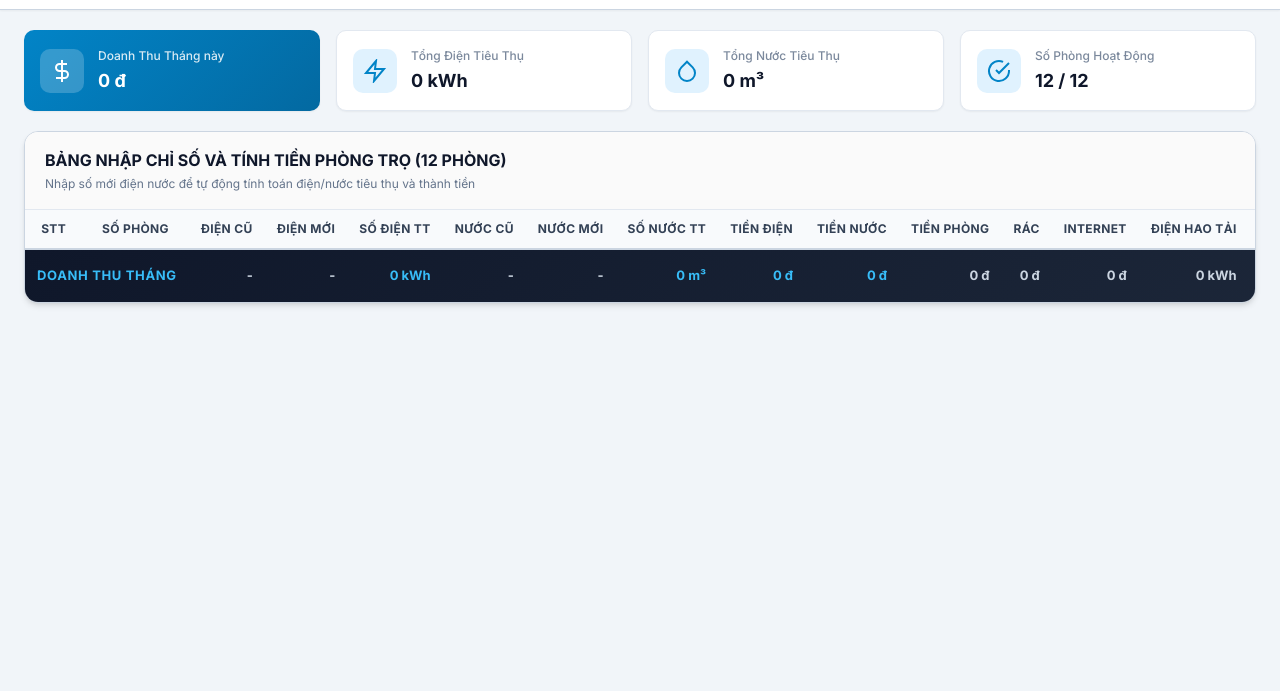
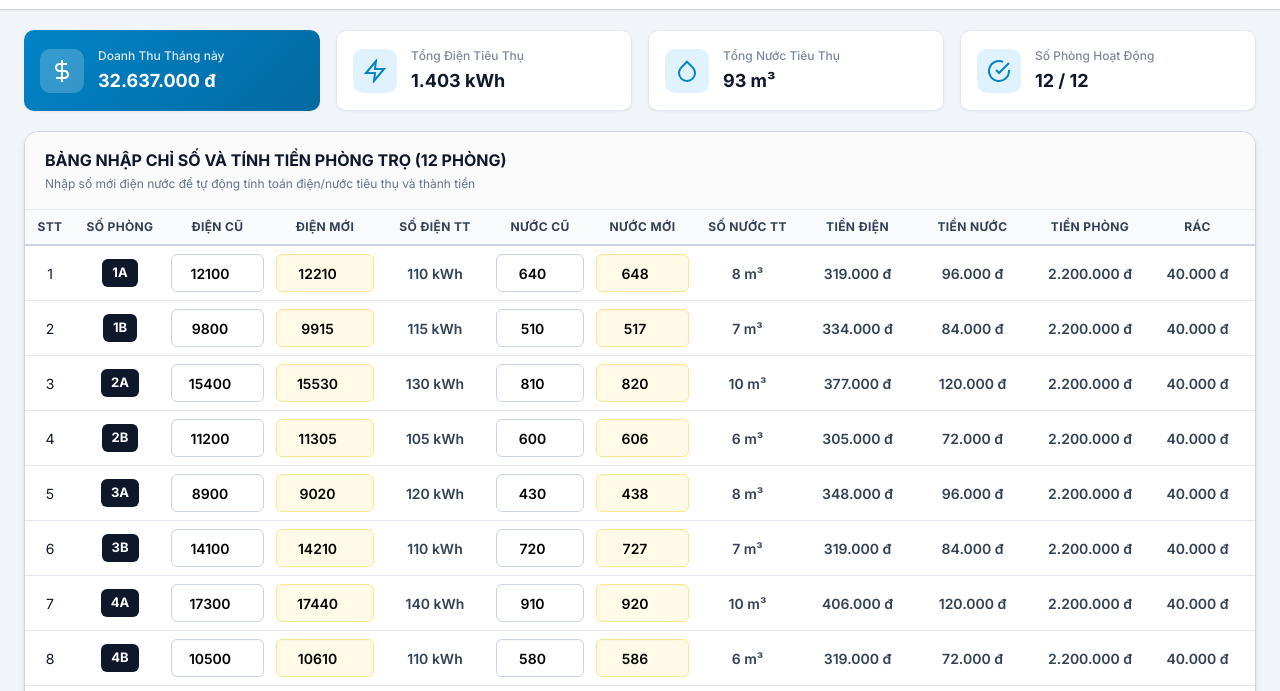
Before and after one commit to myheo0229/Project-tools-phongtro, a website: page src/input/index.html in a window 1280 px wide. Shown: the part 78-769 px from the top of the page. Drawn offline with Linux system fonts and the light colour scheme.

Commit message:
fix ui nhập dữ liệu

```diff
--- a/src/input/index.html
+++ b/src/input/index.html
@@ -149,6 +149,24 @@
 
           <div class="table-wrapper">
             <table class="data-table" id="rooms-table">
+              <colgroup>
+                <col style="width: 50px;">   <!-- STT -->
+                <col style="width: 90px;">   <!-- Số Phòng -->
+                <col style="width: 105px;">  <!-- Điện Cũ -->
+                <col style="width: 110px;">  <!-- Điện Mới -->
+                <col style="width: 110px;">  <!-- Số Điện TT -->
+                <col style="width: 100px;">  <!-- Nước Cũ -->
+                <col style="width: 105px;">  <!-- Nước Mới -->
+                <col style="width: 105px;">  <!-- Số Nước TT -->
+                <col style="width: 115px;">  <!-- Tiền Điện -->
+                <col style="width: 115px;">  <!-- Tiền Nước -->
+                <col style="width: 120px;">  <!-- Tiền Phòng -->
+                <col style="width: 95px;">   <!-- Rác -->
+                <col style="width: 95px;">   <!-- Internet -->
+                <col style="width: 100px;">  <!-- Điện Hao Tải -->
+                <col style="width: 115px;">  <!-- Tiền Hao Tải -->
+                <col style="width: 155px;">  <!-- Tổng Cộng -->
+              </colgroup>
               <thead>
                 <tr>
                   <th class="col-stt">STT</th>
@@ -166,7 +184,6 @@
                   <th class="col-money">Internet</th>
                   <th class="col-kwh">Điện Hao Tải</th>
                   <th class="col-money">Tiền Hao Tải</th>
-                  <th class="col-money">Nợ Cũ</th>
                   <th class="col-money col-total">Tổng Cộng</th>
                 </tr>
               </thead>
@@ -189,7 +206,6 @@
                   <td class="summary-val" id="sum-internet">0 đ</td>
                   <td class="summary-val" id="sum-hao-tai-kwh">0 kWh</td>
                   <td class="summary-val" id="sum-tien-hao-tai">0 đ</td>
-                  <td class="summary-val" id="sum-no-cu">0 đ</td>
                   <td class="summary-val grand-total" id="grand-total-revenue">0 đ</td>
                 </tr>
               </tfoot>
--- a/src/input/renderer.js
+++ b/src/input/renderer.js
@@ -1,26 +1,28 @@
 /* ============================================================
-   RENDERER.JS - LOGIC MÀN HÌNH NHẬP LIỆU
+   RENDERER.JS - LOGIC MÀN HÌNH NHẬP LIỆU (TÍNH TOÁN VỚI CALC.JS)
    ============================================================ */
 
-// Cấu hình mặc định nếu chưa có file
+// Cấu hình mặc định
 let appSettings = {
   dienThoai: "0982 141 407",
   giaPhong: 2200000,
   giaDien: 2900,
   giaNuoc: 12000,
-  rac: 40000,
-  internet: 24000,
-  tileHaoTai: 0.07
+  tienRac: 40000,
+  tienInternet: 24000,
+  tyLeHaoTai: 0.07
 };
 
-// Danh sách 12 phòng mặc định
-const DEFAULT_ROOM_NAMES = [
-  "1A", "1B", "2A", "2B", "3A", "3B",
-  "4A", "4B", "5A", "5B", "6A", "6B"
-];
+// Dữ liệu mẫu 12 phòng
+let roomsData = [];
 
-// Dữ liệu chỉ số các phòng hiện tại
-let roomsData = [];
+/**
+ * Format số có dấu chấm phân cách hàng nghìn (VD: 14110 -> 14.110)
+ */
+function formatNumber(num) {
+  if (num === null || num === undefined || isNaN(num)) return '0';
+  return Number(num).toLocaleString('vi-VN');
+}
 
 // Khởi tạo ứng dụng
 document.addEventListener('DOMContentLoaded', () => {
@@ -51,9 +53,9 @@
   document.getElementById('set-giaPhong').value = appSettings.giaPhong;
   document.getElementById('set-giaDien').value = appSettings.giaDien;
   document.getElementById('set-giaNuoc').value = appSettings.giaNuoc;
-  document.getElementById('set-rac').value = appSettings.rac;
-  document.getElementById('set-internet').value = appSettings.internet;
-  document.getElementById('set-tileHaoTai').value = (appSettings.tileHaoTai * 100).toFixed(1);
+  document.getElementById('set-rac').value = appSettings.tienRac;
+  document.getElementById('set-internet').value = appSettings.tienInternet;
+  document.getElementById('set-tileHaoTai').value = (appSettings.tyLeHaoTai * 100).toFixed(1);
   document.getElementById('set-dienThoai').value = appSettings.dienThoai;
 }
 
@@ -62,32 +64,40 @@
  */
 function loadRoomsForMonth(monthYearStr) {
   const sampleData = [
-    { phong: "1A", dienCu: 12100, dienMoi: 12210, nuocCu: 640, nuocMoi: 648, noCu: 0 },
-    { phong: "1B", dienCu: 9800,  dienMoi: 9915,  nuocCu: 510, nuocMoi: 517, noCu: 0 },
-    { phong: "2A", dienCu: 15400, dienMoi: 15530, nuocCu: 810, nuocMoi: 820, noCu: 150000 },
-    { phong: "2B", dienCu: 11200, dienMoi: 11305, nuocCu: 600, nuocMoi: 606, noCu: 0 },
-    { phong: "3A", dienCu: 8900,  dienMoi: 9020,  nuocCu: 430, nuocMoi: 438, noCu: 0 },
-    { phong: "3B", dienCu: 14100, dienMoi: 14210, nuocCu: 720, nuocMoi: 727, noCu: 0 },
-    { phong: "4A", dienCu: 17300, dienMoi: 17440, nuocCu: 910, nuocMoi: 920, noCu: 0 },
-    { phong: "4B", dienCu: 10500, dienMoi: 10610, nuocCu: 580, nuocMoi: 586, noCu: 0 },
-    { phong: "5A", dienCu: 13300, dienMoi: 13415, nuocCu: 690, nuocMoi: 698, noCu: 0 },
-    { phong: "5B", dienCu: 16200, dienMoi: 16325, nuocCu: 850, nuocMoi: 859, noCu: 0 },
-    { phong: "6A", dienCu: 12800, dienMoi: 12910, nuocCu: 670, nuocMoi: 676, noCu: 0 },
-    { phong: "6B", dienCu: 13336, dienMoi: 13449, nuocCu: 760, nuocMoi: 768, noCu: 0 }
+    { phong: "1A", dienCu: 12100, dienMoi: 12210, nuocCu: 640, nuocMoi: 648 },
+    { phong: "1B", dienCu: 9800,  dienMoi: 9915,  nuocCu: 510, nuocMoi: 517 },
+    { phong: "2A", dienCu: 15400, dienMoi: 15530, nuocCu: 810, nuocMoi: 820 },
+    { phong: "2B", dienCu: 11200, dienMoi: 11305, nuocCu: 600, nuocMoi: 606 },
+    { phong: "3A", dienCu: 8900,  dienMoi: 9020,  nuocCu: 430, nuocMoi: 438 },
+    { phong: "3B", dienCu: 14100, dienMoi: 14210, nuocCu: 720, nuocMoi: 727 },
+    { phong: "4A", dienCu: 17300, dienMoi: 17440, nuocCu: 910, nuocMoi: 920 },
+    { phong: "4B", dienCu: 10500, dienMoi: 10610, nuocCu: 580, nuocMoi: 586 },
+    { phong: "5A", dienCu: 13300, dienMoi: 13415, nuocCu: 690, nuocMoi: 698 },
+    { phong: "5B", dienCu: 16200, dienMoi: 16325, nuocCu: 850, nuocMoi: 859 },
+    { phong: "6A", dienCu: 12800, dienMoi: 12910, nuocCu: 670, nuocMoi: 676 },
+    { phong: "6B", dienCu: 13336, dienMoi: 13449, nuocCu: 760, nuocMoi: 768 }
   ];
 
-  roomsData = sampleData;
+  roomsData = sampleData.map(r => ({
+    ...r,
+    tienPhong: r.tienPhong || appSettings.giaPhong
+  }));
+
   renderTableRows();
 }
 
 /**
- * Render 12 dòng vào Bảng nhập dữ liệu
+ * Render 12 dòng vào Bảng nhập dữ liệu (gọi calcAllRooms từ calc.js)
  */
 function renderTableRows() {
   const tbody = document.getElementById('rooms-table-body');
   tbody.innerHTML = '';
 
-  let grandTotalRevenue = 0;
+  // Sử dụng calcAllRooms từ calc.js
+  const calcResult = typeof calcAllRooms === 'function'
+    ? calcAllRooms(roomsData, appSettings)
+    : { rooms: [], tongDoanhThu: 0 };
+
   let totalDienKwh = 0;
   let totalNuocKhoi = 0;
 
@@ -98,89 +108,77 @@
   let sumInternet = 0;
   let sumHaoTaiKwh = 0;
   let sumTienHaoTai = 0;
-  let sumNoCu = 0;
 
-  roomsData.forEach((room, index) => {
-    // Gọi calc.js để tính toán
-    const calc = calculateRoom(room, appSettings);
+  calcResult.rooms.forEach((roomCalc, index) => {
+    totalDienKwh += roomCalc.dienKwh;
+    totalNuocKhoi += roomCalc.nuocKhoi;
 
-    grandTotalRevenue += calc.tongCong;
-    totalDienKwh += calc.dienKwh;
-    totalNuocKhoi += calc.nuocKhoi;
-
-    sumTienDien += calc.tienDien;
-    sumTienNuoc += calc.tienNuoc;
-    sumTienPhong += calc.tienPhong;
-    sumRac += calc.rac;
-    sumInternet += calc.internet;
-    sumHaoTaiKwh += calc.haoTaiKwh;
-    sumTienHaoTai += calc.tienHaoTai;
-    sumNoCu += (calc.noCu || 0);
+    sumTienDien += roomCalc.tienDien;
+    sumTienNuoc += roomCalc.tienNuoc;
+    sumTienPhong += roomCalc.tienPhong;
+    sumRac += roomCalc.rac;
+    sumInternet += roomCalc.internet;
+    sumHaoTaiKwh += roomCalc.haoTaiKwh;
+    sumTienHaoTai += roomCalc.tienHaoTai;
 
     const tr = document.createElement('tr');
     tr.innerHTML = `
-      <td class="col-stt center">${index + 1}</td>
-      <td class="col-phong center"><span class="room-badge">${calc.phong}</span></td>
+      <td class="col-stt">${index + 1}</td>
+      <td class="col-phong"><span class="room-badge">${roomCalc.phong}</span></td>
 
       <!-- Điện Cũ -->
       <td class="col-meter">
-        <input type="number" class="table-input" value="${calc.dienCu}" onchange="updateRoomData(${index}, 'dienCu', this.value)">
+        <input type="number" class="table-input" value="${roomCalc.dienCu}" onchange="updateRoomData(${index}, 'dienCu', this.value)">
       </td>
       <!-- Điện Mới -->
       <td class="col-meter">
-        <input type="number" class="table-input editable-meter" value="${calc.dienMoi}" onchange="updateRoomData(${index}, 'dienMoi', this.value)" onkeyup="updateRoomData(${index}, 'dienMoi', this.value)">
+        <input type="number" class="table-input editable-meter" value="${roomCalc.dienMoi}" onchange="updateRoomData(${index}, 'dienMoi', this.value)" onkeyup="updateRoomData(${index}, 'dienMoi', this.value)">
       </td>
       <!-- Số Điện Tiêu Thụ -->
-      <td class="col-kwh right val-calc">${calc.dienKwh} kWh</td>
+      <td class="col-kwh val-calc">${formatNumber(roomCalc.dienKwh)} kWh</td>
 
       <!-- Nước Cũ -->
       <td class="col-meter">
-        <input type="number" class="table-input" value="${calc.nuocCu}" onchange="updateRoomData(${index}, 'nuocCu', this.value)">
+        <input type="number" class="table-input" value="${roomCalc.nuocCu}" onchange="updateRoomData(${index}, 'nuocCu', this.value)">
       </td>
       <!-- Nước Mới -->
       <td class="col-meter">
-        <input type="number" class="table-input editable-meter" value="${calc.nuocMoi}" onchange="updateRoomData(${index}, 'nuocMoi', this.value)" onkeyup="updateRoomData(${index}, 'nuocMoi', this.value)">
+        <input type="number" class="table-input editable-meter" value="${roomCalc.nuocMoi}" onchange="updateRoomData(${index}, 'nuocMoi', this.value)" onkeyup="updateRoomData(${index}, 'nuocMoi', this.value)">
       </td>
       <!-- Số Nước Tiêu Thụ -->
-      <td class="col-kwh right val-calc">${calc.nuocKhoi} m³</td>
+      <td class="col-kwh val-calc">${formatNumber(roomCalc.nuocKhoi)} m³</td>
 
-      <!-- Kết quả tính toán thành tiền -->
-      <td class="col-money right val-calc">${formatCurrency(calc.tienDien)} đ</td>
-      <td class="col-money right val-calc">${formatCurrency(calc.tienNuoc)} đ</td>
-      <td class="col-money right val-calc">${formatCurrency(calc.tienPhong)} đ</td>
-      <td class="col-money right val-calc">${formatCurrency(calc.rac)} đ</td>
-      <td class="col-money right val-calc">${formatCurrency(calc.internet)} đ</td>
-      <td class="col-kwh right val-calc">${calc.haoTaiKwh}</td>
-      <td class="col-money right val-calc">${formatCurrency(calc.tienHaoTai)} đ</td>
-
-      <!-- Nợ Cũ -->
-      <td class="col-money">
-        <input type="number" class="table-input" value="${calc.noCu || 0}" onchange="updateRoomData(${index}, 'noCu', this.value)">
-      </td>
+      <!-- Kết quả tính từ calc.js -->
+      <td class="col-money val-calc">${formatNumber(roomCalc.tienDien)} đ</td>
+      <td class="col-money val-calc">${formatNumber(roomCalc.tienNuoc)} đ</td>
+      <td class="col-money val-calc">${formatNumber(roomCalc.tienPhong)} đ</td>
+      <td class="col-money val-calc">${formatNumber(roomCalc.rac)} đ</td>
+      <td class="col-money val-calc">${formatNumber(roomCalc.internet)} đ</td>
+      <td class="col-kwh val-calc">${formatNumber(roomCalc.haoTaiKwh)}</td>
+      <td class="col-money val-calc">${formatNumber(roomCalc.tienHaoTai)} đ</td>
 
       <!-- Tổng Cộng -->
-      <td class="col-total right val-total">${formatCurrency(calc.tongCong)} đ</td>
+      <td class="col-total val-total">${formatNumber(roomCalc.tongCong)} đ</td>
     `;
     tbody.appendChild(tr);
   });
 
   // Cập nhật dòng DOANH THU THÁNG (Footer)
-  document.getElementById('sum-dien-kwh').textContent = totalDienKwh + ' kWh';
-  document.getElementById('sum-nuoc-khoi').textContent = totalNuocKhoi + ' m³';
-  document.getElementById('sum-tien-dien').textContent = formatCurrency(sumTienDien) + ' đ';
-  document.getElementById('sum-tien-nuoc').textContent = formatCurrency(sumTienNuoc) + ' đ';
-  document.getElementById('sum-tien-phong').textContent = formatCurrency(sumTienPhong) + ' đ';
-  document.getElementById('sum-rac').textContent = formatCurrency(sumRac) + ' đ';
-  document.getElementById('sum-internet').textContent = formatCurrency(sumInternet) + ' đ';
-  document.getElementById('sum-hao-tai-kwh').textContent = sumHaoTaiKwh.toFixed(1) + ' kWh';
-  document.getElementById('sum-tien-hao-tai').textContent = formatCurrency(sumTienHaoTai) + ' đ';
-  document.getElementById('sum-no-cu').textContent = formatCurrency(sumNoCu) + ' đ';
-  document.getElementById('grand-total-revenue').textContent = formatCurrency(grandTotalRevenue) + ' đ';
+  document.getElementById('sum-dien-kwh').textContent = formatNumber(totalDienKwh) + ' kWh';
+  document.getElementById('sum-nuoc-khoi').textContent = formatNumber(totalNuocKhoi) + ' m³';
+  document.getElementById('sum-tien-dien').textContent = formatNumber(sumTienDien) + ' đ';
+  document.getElementById('sum-tien-nuoc').textContent = formatNumber(sumTienNuoc) + ' đ';
+  document.getElementById('sum-tien-phong').textContent = formatNumber(sumTienPhong) + ' đ';
+  document.getElementById('sum-rac').textContent = formatNumber(sumRac) + ' đ';
+  document.getElementById('sum-internet').textContent = formatNumber(sumInternet) + ' đ';
+  document.getElementById('sum-hao-tai-kwh').textContent = formatNumber(sumHaoTaiKwh.toFixed(1)) + ' kWh';
+  document.getElementById('sum-tien-hao-tai').textContent = formatNumber(sumTienHaoTai) + ' đ';
+  document.getElementById('grand-total-revenue').textContent = formatNumber(calcResult.tongDoanhThu) + ' đ';
 
   // Cập nhật các thẻ thông số nhanh (Stats Cards)
-  document.getElementById('stat-total-revenue').textContent = formatCurrency(grandTotalRevenue) + ' đ';
-  document.getElementById('stat-total-kwh').textContent = totalDienKwh + ' kWh';
-  document.getElementById('stat-total-water').textContent = totalNuocKhoi + ' m³';
+  document.getElementById('stat-total-revenue').textContent = formatNumber(calcResult.tongDoanhThu) + ' đ';
+  document.getElementById('stat-total-kwh').textContent = formatNumber(totalDienKwh) + ' kWh';
+  document.getElementById('stat-total-water').textContent = formatNumber(totalNuocKhoi) + ' m³';
 }
 
 /**
@@ -209,10 +207,15 @@
   appSettings.giaPhong = Number(document.getElementById('set-giaPhong').value) || 0;
   appSettings.giaDien = Number(document.getElementById('set-giaDien').value) || 0;
   appSettings.giaNuoc = Number(document.getElementById('set-giaNuoc').value) || 0;
-  appSettings.rac = Number(document.getElementById('set-rac').value) || 0;
-  appSettings.internet = Number(document.getElementById('set-internet').value) || 0;
-  appSettings.tileHaoTai = (Number(document.getElementById('set-tileHaoTai').value) || 0) / 100;
+  appSettings.tienRac = Number(document.getElementById('set-rac').value) || 0;
+  appSettings.tienInternet = Number(document.getElementById('set-internet').value) || 0;
+  appSettings.tyLeHaoTai = (Number(document.getElementById('set-tileHaoTai').value) || 0) / 100;
   appSettings.dienThoai = document.getElementById('set-dienThoai').value;
+
+  // Cập nhật lại giá phòng cho tất cả phòng nếu chưa có giá riêng
+  roomsData.forEach(r => {
+    r.tienPhong = appSettings.giaPhong;
+  });
 
   renderTableRows();
   showToast("Đã lưu thiết lập giá thành công!", 'success');
--- a/src/input/style.css
+++ b/src/input/style.css
@@ -1,6 +1,6 @@
 /* ============================================================
    STYLE.CSS - MÀN HÌNH NHẬP LIỆU QUẢN LÝ PHÒNG TRỌ
-   Thiết kế giao diện hiện đại, chuyên nghiệp & tối ưu trải nghiệm
+   Thiết kế giao diện hiện đại, kích thước ô lớn & chuẩn hóa alignment
    ============================================================ */
 
 :root {
@@ -20,7 +20,6 @@
   --bg-card: #ffffff;
   --bg-table-header: #f8fafc;
   --bg-input: #ffffff;
-  --bg-input-readonly: #f1f5f9;
 
   --text-main: #0f172a;
   --text-muted: #64748b;
@@ -72,7 +71,8 @@
   align-items: center;
   justify-content: space-between;
   gap: 20px;
-  sticky: top 0;
+  position: sticky;
+  top: 0;
   z-index: 100;
   box-shadow: var(--shadow-sm);
 }
@@ -302,7 +302,7 @@
 }
 
 /* ============================================================
-   DATA TABLE CARD
+   DATA TABLE CARD & FIXED TABLE LAYOUT
    ============================================================ */
 .table-card {
   background: var(--bg-card);
@@ -334,19 +334,24 @@
   max-width: 100%;
 }
 
+/* CỐ ĐỊNH KÍCH THƯỚC CỘT (TABLE-LAYOUT: FIXED) */
 .data-table {
   width: 100%;
+  table-layout: fixed; /* Khóa kích thước các cột không bị nhúc nhích khi gõ số */
   border-collapse: collapse;
-  text-align: left;
-  font-size: 13px;
-  min-width: 1300px;
+  text-align: center; /* CĂN GIỮA TẤT CẢ CÁC CỘT MẶC ĐỊNH */
+  font-size: 14px;
 }
 
 .data-table th,
 .data-table td {
-  padding: 10px 12px;
+  padding: 8px 6px;
   border-bottom: 1px solid var(--border-light);
   white-space: nowrap;
+  text-align: center; /* CĂN GIỮA NỘI DUNG */
+  vertical-align: middle;
+  overflow: hidden;
+  text-overflow: ellipsis;
 }
 
 .data-table th {
@@ -360,18 +365,15 @@
   position: sticky;
   top: 0;
   z-index: 10;
+  text-align: center;
 }
 
-/* Column width & alignments */
-.col-stt { width: 40px; text-align: center; }
-.col-phong { width: 90px; text-align: center; }
-.col-meter { width: 110px; text-align: right; }
-.col-money { width: 120px; text-align: right; }
-.col-kwh { width: 100px; text-align: right; }
-.col-total { width: 140px; text-align: right; }
-
-.data-table td.center { text-align: center; }
-.data-table td.right { text-align: right; }
+/* RIÊNG CỘT TỔNG CỘNG THÌ KHÔNG CẦN CĂN GIỮA (CĂN PHẢI) */
+.data-table th.col-total,
+.data-table td.col-total {
+  text-align: right;
+  padding-right: 12px;
+}
 
 .room-badge {
   display: inline-block;
@@ -383,18 +385,20 @@
   font-size: 13px;
 }
 
-/* TABLE INPUTS */
+/* KÍCH THƯỚC Ô NHẬP DỮ LIỆU LỚN HƠN, DỄ THAO TÁC */
 .table-input {
   width: 100%;
+  height: 38px; /* Tăng chiều cao ô nhập */
   padding: 6px 8px;
-  border: 1px solid var(--border-color);
+  border: 1.5px solid var(--border-color);
   border-radius: var(--radius-sm);
   font-family: inherit;
-  font-size: 13px;
+  font-size: 14px; /* Tăng cỡ chữ */
   font-weight: 600;
-  text-align: right;
+  text-align: center; /* Căn giữa số trong ô nhập */
   background: var(--bg-input);
   transition: all 0.15s ease;
+  box-shadow: inset 0 1px 2px rgba(0,0,0,0.03);
 }
 
 .table-input:focus {
@@ -428,20 +432,22 @@
 }
 
 .summary-row td {
-  padding: 14px 12px;
+  padding: 12px 6px;
   border: none;
   font-weight: 700;
   font-size: 13px;
+  text-align: center;
 }
 
 .summary-label {
-  font-size: 15px;
+  font-size: 14px;
   letter-spacing: 0.05em;
   color: #38bdf8;
+  text-align: center;
 }
 
 .summary-val {
-  text-align: right;
+  text-align: center;
   color: #cbd5e1;
 }
 
@@ -450,11 +456,12 @@
 }
 
 .summary-val.grand-total {
-  font-size: 16px;
+  font-size: 15px;
   color: #4ade80;
   background: rgba(74, 222, 128, 0.15);
   border-radius: var(--radius-sm);
   padding-right: 12px;
+  text-align: right; /* Căn phải cho Tổng Doanh Thu */
 }
 
 /* ============================================================
--- a/src/shared/calc.js
+++ b/src/shared/calc.js
@@ -1 +1,136 @@
-// công thức tính tiền, viết 1 chỗ duy nhất, dùng chung
+/* ============================================================
+   SRC/SHARED/CALC.JS
+   Logic tính tiền điện nước cho ứng dụng Quản lý phòng trọ
+   ============================================================ */
+
+// Giới hạn max công tơ điện (dùng khi công tơ quay vòng)
+const MAX_DONG_HO_DIEN = 10000;
+
+/**
+ * Làm tròn số đến hàng nghìn gần nhất (≥500 lên, <500 xuống)
+ * @param {number} x
+ * @returns {number}
+ */
+function round1000(x) {
+  return Math.round(x / 1000) * 1000;
+}
+
+/**
+ * Làm tròn số đến 1 chữ số thập phân
+ * @param {number} x
+ * @returns {number}
+ */
+function round1(x) {
+  return Math.round(x * 10) / 10;
+}
+
+/**
+ * Tính toán số liệu tiền trọ cho 1 phòng
+ * @param {Object} input - Thông tin phòng { phong, dienCu, dienMoi, nuocCu, nuocMoi, tienPhong }
+ * @param {Object} settings - Cài đặt chung { giaDien, giaNuoc, tyLeHaoTai, tienRac, tienInternet }
+ * @returns {Object} Số liệu chi tiết cho phòng
+ */
+function calcRoom(input, settings) {
+  const phong = input.phong;
+  const dienCu = Number(input.dienCu) || 0;
+  const dienMoi = Number(input.dienMoi) || 0;
+  const nuocCu = Number(input.nuocCu) || 0;
+  const nuocMoi = Number(input.nuocMoi) || 0;
+  const tienPhong = Number(input.tienPhong) || 0;
+
+  const giaDien = Number(settings.giaDien) || 0;
+  const giaNuoc = Number(settings.giaNuoc) || 0;
+  const tyLeHaoTai = Number(settings.tyLeHaoTai) || 0;
+  const tienRac = Number(settings.tienRac) || 0;
+  const tienInternet = Number(settings.tienInternet) || 0;
+
+  // 1. Số điện tiêu thụ — dienTieuThu (xử lý công tơ quay vòng)
+  let dienTieuThu = 0;
+  if (dienMoi >= dienCu) {
+    dienTieuThu = dienMoi - dienCu;
+  } else {
+    dienTieuThu = (MAX_DONG_HO_DIEN + dienMoi) - dienCu;
+  }
+
+  // 2. Số nước tiêu thụ — nuocTieuThu
+  const nuocTieuThu = Math.max(0, nuocMoi - nuocCu);
+
+  // 3. Tiền điện — tienDien
+  const tienDien = round1000(dienTieuThu * giaDien);
+
+  // 4. Tiền nước — tienNuoc
+  const tienNuoc = round1000(nuocTieuThu * giaNuoc);
+
+  // 5. Điện hao tải — dienHaoTai (kWh, 1 chữ số thập phân)
+  const dienHaoTai = round1(dienTieuThu * tyLeHaoTai);
+
+  // 6. Tiền điện hao tải — tienDienHaoTai
+  const tienDienHaoTai = round1000(dienHaoTai * giaDien);
+
+  // 7. Tổng cộng mỗi phòng — tongCong
+  const tongCong = tienDien + tienNuoc + tienDienHaoTai + tienPhong + tienRac + tienInternet;
+
+  return {
+    phong,
+    dienMoi,
+    dienCu,
+    dienKwh: dienTieuThu,
+    giaDien,
+    tienDien,
+
+    nuocMoi,
+    nuocCu,
+    nuocKhoi: nuocTieuThu,
+    giaNuoc,
+    tienNuoc,
+
+    rac: tienRac,
+    internet: tienInternet,
+
+    haoTaiKwh: dienHaoTai,
+    giaHaoTai: giaDien,
+    tienHaoTai: tienDienHaoTai,
+
+    tienPhong,
+    tongCong
+  };
+}
+
+/**
+ * Tính toán cho toàn bộ danh sách phòng và tổng doanh thu tháng
+ * @param {Array} rooms - Mảng danh sách các phòng
+ * @param {Object} settings - Cài đặt giá chung
+ * @returns {Object} { rooms: [...], tongDoanhThu: number }
+ */
+function calcAllRooms(rooms, settings) {
+  let tongDoanhThu = 0;
+  const calculatedRooms = (rooms || []).map(room => {
+    const res = calcRoom(room, settings);
+    tongDoanhThu += res.tongCong;
+    return res;
+  });
+
+  return {
+    rooms: calculatedRooms,
+    tongDoanhThu
+  };
+}
+
+// Export cho môi trường Node / CommonJS và Trình duyệt
+if (typeof module !== 'undefined' && module.exports) {
+  module.exports = {
+    calcRoom,
+    calcAllRooms,
+    round1000,
+    round1,
+    MAX_DONG_HO_DIEN,
+  };
+}
+
+if (typeof window !== 'undefined') {
+  window.calcRoom = calcRoom;
+  window.calcAllRooms = calcAllRooms;
+  window.round1000 = round1000;
+  window.round1 = round1;
+  window.MAX_DONG_HO_DIEN = MAX_DONG_HO_DIEN;
+}
```
Also changed, not shown: prompt-calc-js.md (added, +163 -0 lines).
